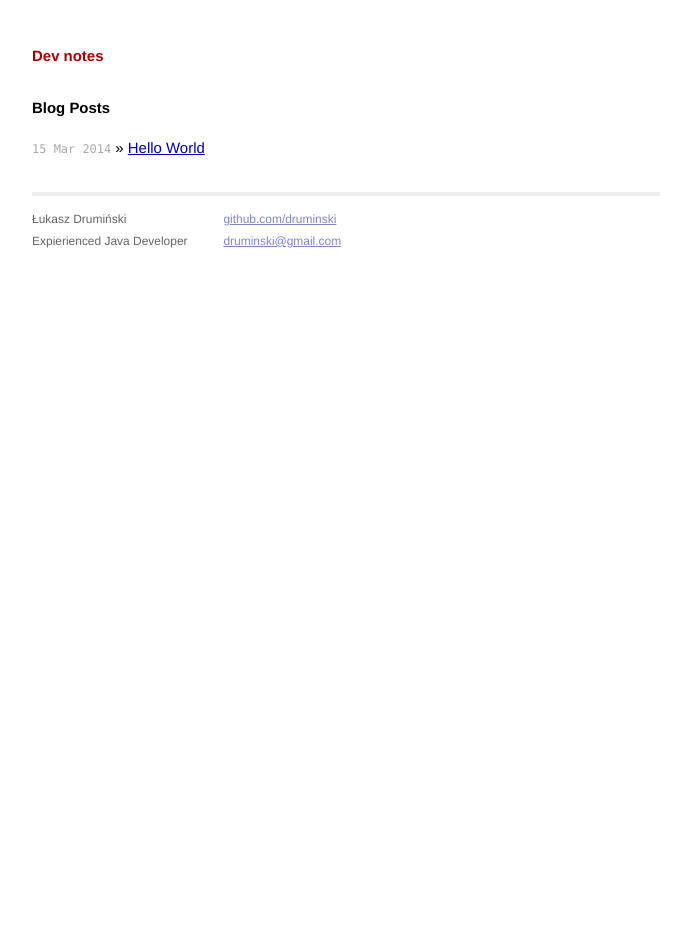
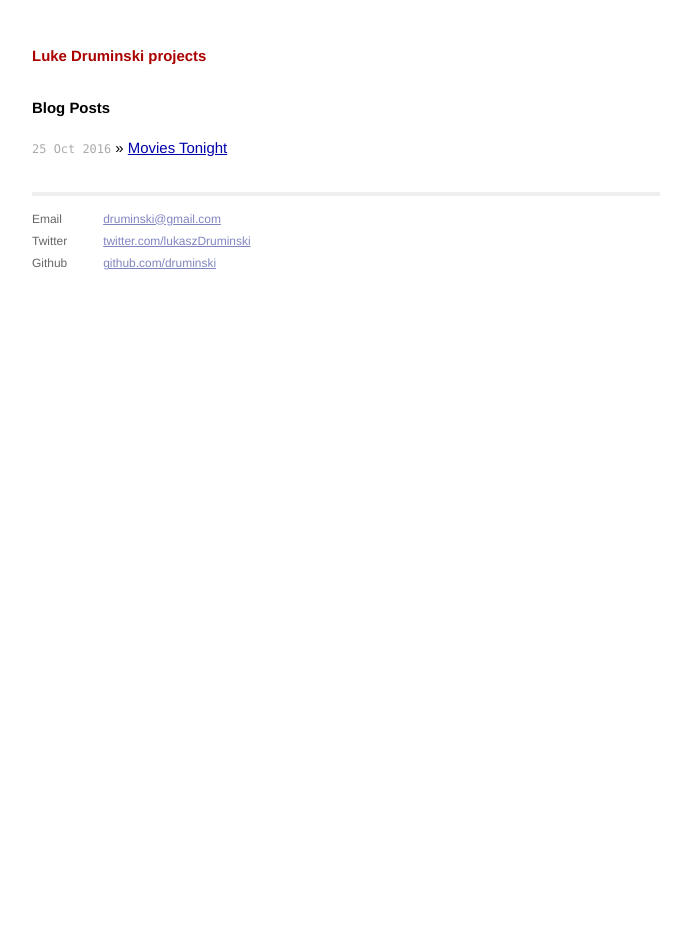
Before and after one commit to druminski/druminski.github.io, a Jekyll site: the page built from index.html, in a window 1280 px wide. Shown: the whole page, without its empty margins (294-985 px from the left). Built offline with Jekyll 4.4.1, drawn with Linux system fonts in a browser that asks for light colours; Markdown is read by kramdown in place of the engine named in the settings.

Commit message:
Describing movies-tonight application

```diff
--- a/_config.yml
+++ b/_config.yml
@@ -1,3 +1,3 @@
-name: Dev notes
+name: Luke Druminski projects
 markdown: redcarpet
-pygments: true
+highlighter: rouge
--- a/_layouts/default.html
+++ b/_layouts/default.html
@@ -25,14 +25,16 @@
           <div class="footer">
             <div class="contact">
               <p>
-                Łukasz Drumiński<br />
-                Expierienced Java Developer<br />
+                Email<br />
+                Twitter<br />
+                Github<br />
               </p>
             </div>
             <div class="contact">
               <p>
+                <a href="mailto:druminski@gmail.com">druminski@gmail.com</a><br />
+                <a href="https://twitter.com/lukaszDruminski">twitter.com/lukaszDruminski</a><br />
                 <a href="https://github.com/druminski">github.com/druminski</a><br />
-                <a href="mailto:druminski@gmail.com">druminski@gmail.com</a><br />
               </p>
             </div>
           </div>
--- a/_posts/2014-03-15-Hello-World.markdown
+++ /dev/null
@@ -1,5 +0,0 @@
----
-layout: post
----
-
-Using jekyll as github pages.
```
Also changed, not shown: _posts/2016-10-25-Movies-tonight.markdown (added, +27 -0 lines), 1 other file.
